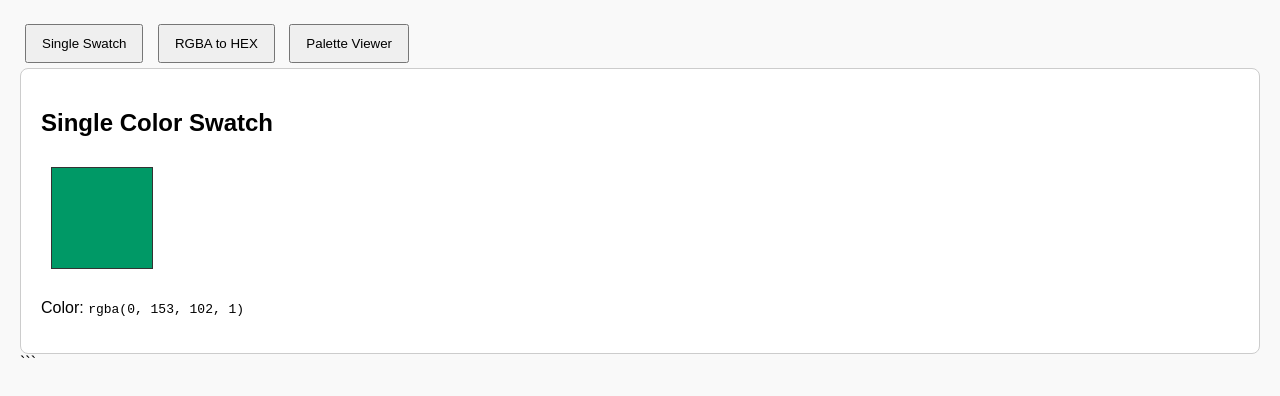
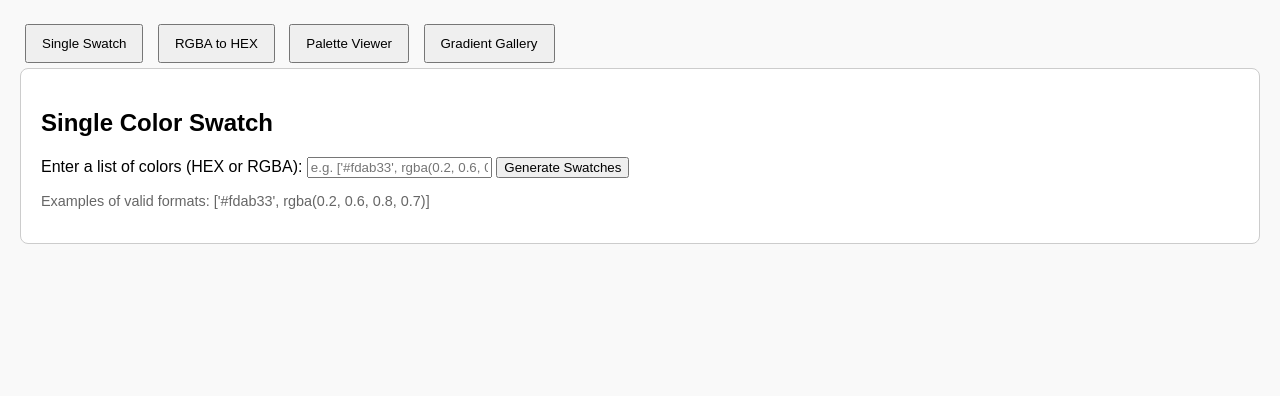
Before and after one commit to mcbCBUX/color-tools-app, a plain HTML site: page index.html in a window 1280 px wide. Shown: the part 62-458 px from the top of the page. Drawn offline with Linux system fonts and the light colour scheme.

Commit message:
Update index.html

````diff
--- a/index.html
+++ b/index.html
@@ -10,6 +10,8 @@
     .tab { display: none; padding: 20px; background: white; border: 1px solid #ccc; border-radius: 8px; }
     .tab.active { display: block; }
     .swatch { width: 100px; height: 100px; margin: 10px; display: inline-block; border: 1px solid #333; }
+    .input-container { margin-bottom: 15px; }
+    .help-text { font-size: 0.9em; color: #666; }
   </style>
 </head>
 <body>
@@ -20,14 +22,48 @@
     <button onclick="showTab('swatch')">Single Swatch</button>
     <button onclick="showTab('converter')">RGBA to HEX</button>
     <button onclick="showTab('palette')">Palette Viewer</button>
+    <button onclick="showTab('gallery')">Gradient Gallery</button>
   </div>
 
   <!-- Tab 1: Single Swatch -->
   <div id="swatch" class="tab active">
-    <h2>Single Color Swatch</h2>
-    <div class="swatch" style="background-color: rgba(0, 153, 102, 1);"></div>
-    <p>Color: <code>rgba(0, 153, 102, 1)</code></p>
+   <h2>Single Color Swatch</h2>
+    <div class="input-container">
+      <label for="colorInput">Enter a list of colors (HEX or RGBA):</label>
+      <input type="text" id="colorInput" placeholder="e.g. ['#fdab33', rgba(0.2, 0.6, 0.8, 0.7)]">
+      <button onclick="generateSwatches()">Generate Swatches</button>
+    </div>
+    <p class="help-text">Examples of valid formats: ['#fdab33', rgba(0.2, 0.6, 0.8, 0.7)]</p>
+    <div id="swatchContainer"></div>
   </div>
+
+  <script>
+    function showTab(id) {
+      document.querySelectorAll('.tab').forEach(tab => tab.classList.remove('active'));
+      document.getElementById(id).classList.add('active');
+    }
+
+    function generateSwatches() {
+      const colorInput = document.getElementById('colorInput').value;
+      const swatchContainer = document.getElementById('swatchContainer');
+      swatchContainer.innerHTML = '';
+      try {
+        const colors = JSON.parse(colorInput);
+        colors.forEach(color => {
+          const div = document.createElement('div');
+          div.className = 'swatch';
+          div.style.backgroundColor = typeof color === 'string' ? color : `rgba(${color.join(',')})`;
+          const label = typeof color === 'string' ? color : `rgba(${color.join(',')})`;
+          div.innerText = label;
+          swatchContainer.appendChild(div);
+        });
+      } catch (error) {
+        swatchContainer.innerHTML = '<p style="color: red;">Invalid input format. Please enter a valid JSON array of colors.</p>';
+      }
+    }
+  </script>
+</html>
+</div>
 
   <!-- Tab 2: RGBA to HEX Converter -->
   <div id="converter" class="tab">
@@ -50,7 +86,7 @@
     }
 
     function rgbaStringToHex(rgbaStr) {
-      const match = rgbaStr.match(/rgba?\((\d+),\s*(\d+),\s*(\d+),\s*(\d*\.?\d+)\)/);
+      const match = rgbaStr.match(/rgba?\\((\\d+),\\s*(\\d+),\\s*(\\d+),\\s*(\\d*\\.?\\d+)\\)/);
       if (!match) return "Invalid RGBA format";
       const [_, r, g, b, a] = match;
       const alpha = Math.round(parseFloat(a) * 255);
@@ -81,4 +117,3 @@
 
 </body>
 </html>
-```
````
